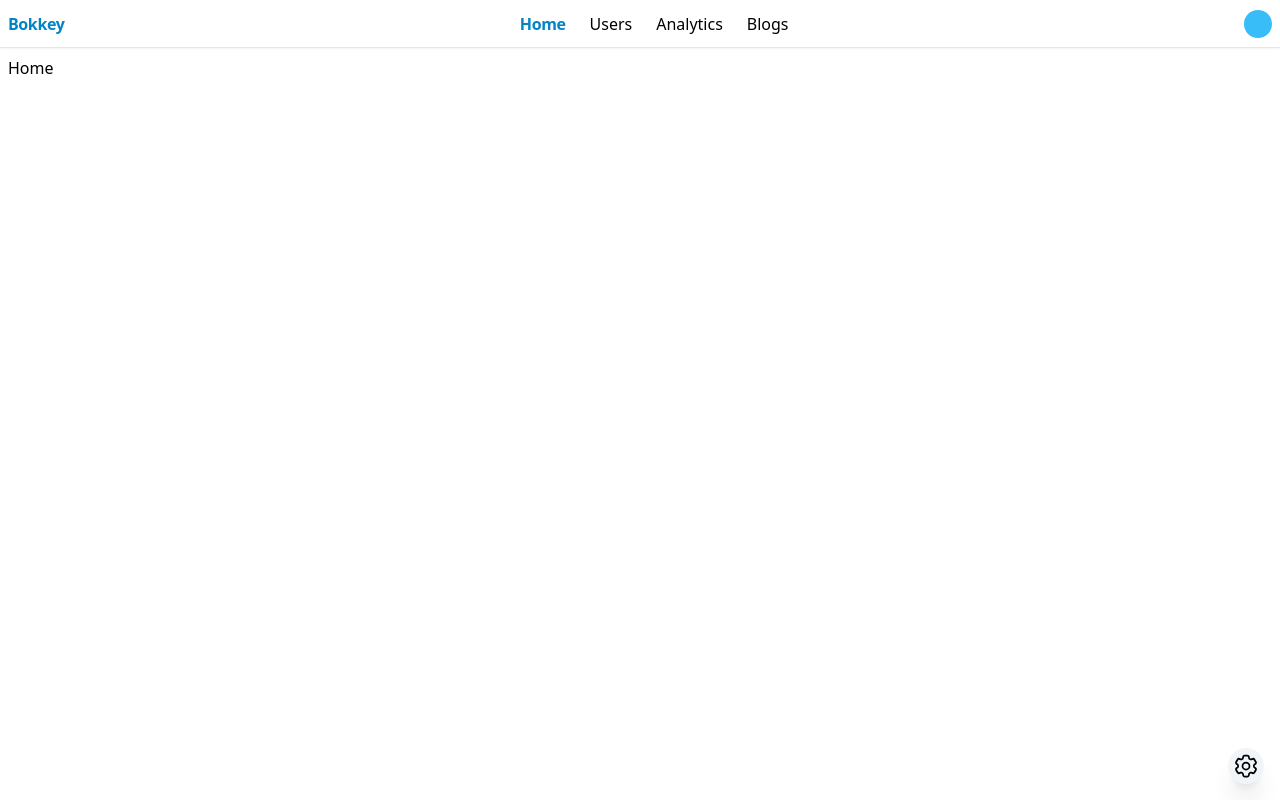
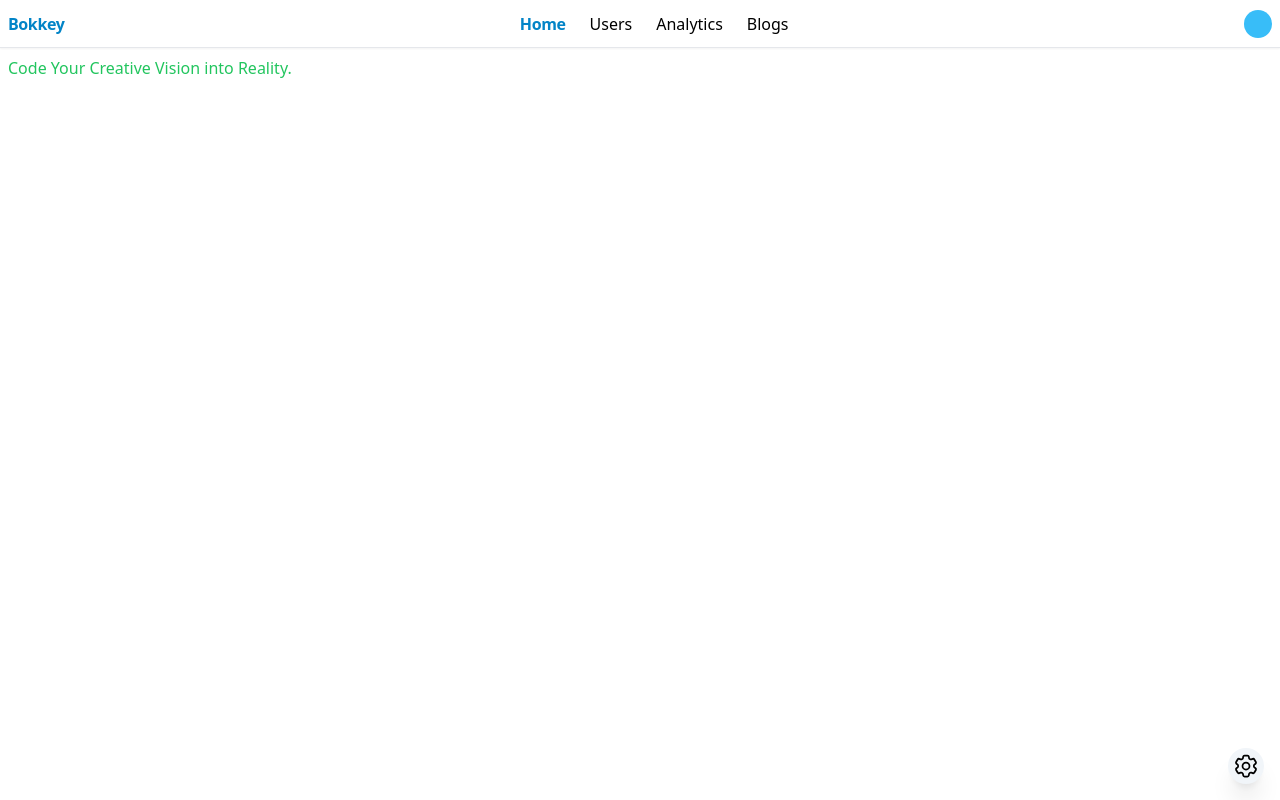
Before and after one commit to aziz-codes/responsive-elements-tailwindcss, a React (Create React App) app: page / in a window 1280 px wide. Built offline with nearby package versions, Linux system fonts and the light colour scheme.

Commit message:
home content

```diff
--- a/src/pages/Home.js
+++ b/src/pages/Home.js
@@ -1,7 +1,11 @@
 import React from "react";
 
 const Home = () => {
-  return <div>Home</div>;
+  return (
+    <div className="text-green-500">
+      Code Your Creative Vision into Reality.
+    </div>
+  );
 };
 
 export default Home;
```
